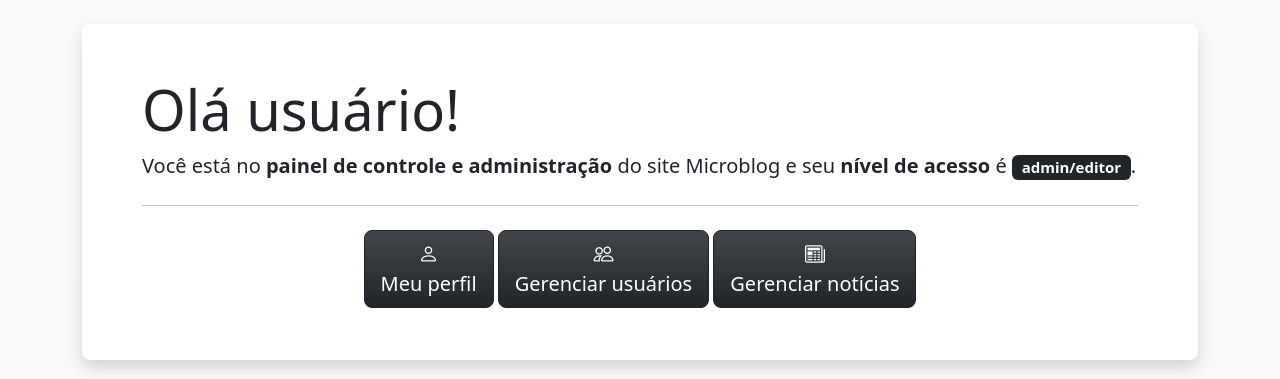
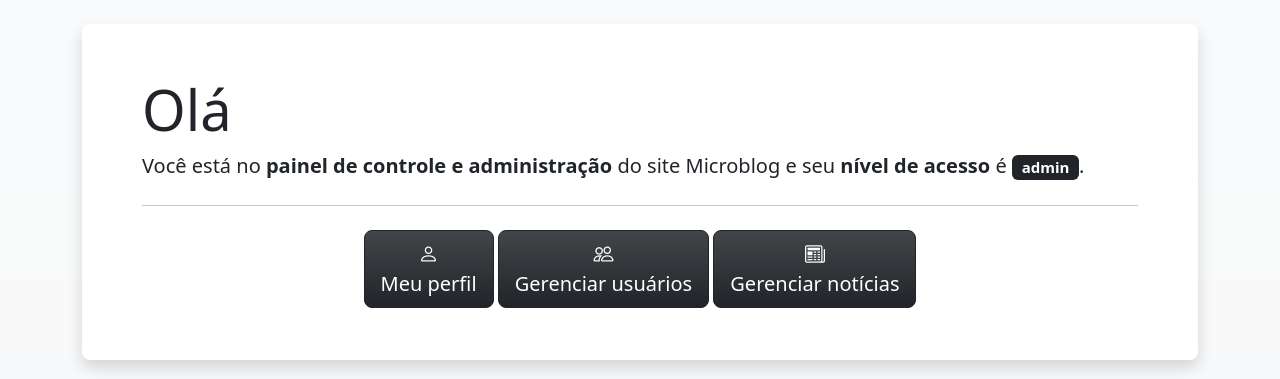
Before and after one commit to Vinicius01br/microblog-vinicius, a PHP site: page /admin/index.php in a window 1280 px wide. Shown: the part 73-452 px from the top of the page. Run offline with PHP 8.4, Linux system fonts and the light colour scheme; a user stored in the database is signed in.

Commit message:
05/06 16:32

```diff
--- a/admin/index.php
+++ b/admin/index.php
@@ -5,9 +5,10 @@ require_once "../inc/cabecalho-admin.php";
 
 <article class="p-5 my-4 rounded-3 bg-white shadow">
     <div class="container-fluid py-1">
-        <h2 class="display-4">Olá usuário!</h2>
+        <h2 class="display-4">Olá <? $_SESSION['nome'] ?>
+        </h2>
         <p class="fs-5">Você está no <b>painel de controle e administração</b> do
-		site Microblog e seu <b>nível de acesso</b> é <span class="badge bg-dark"> admin/editor </span>.</p>
+            site Microblog e seu <b>nível de acesso</b> é <span class="badge bg-dark"> <?=$_SESSION['tipo']?> </span>.</p>
         <hr class="my-4">
 
         <div class="d-grid gap-2 d-md-block text-center">
@@ -15,7 +16,7 @@ require_once "../inc/cabecalho-admin.php";
                 <i class="bi bi-person"></i> <br>
                 Meu perfil
             </a>
-			<a class="btn btn-dark bg-gradient btn-lg" href="usuarios.php">
+            <a class="btn btn-dark bg-gradient btn-lg" href="usuarios.php">
                 <i class="bi bi-people"></i> <br>
                 Gerenciar usuários
             </a>
--- a/admin/usuario-atualiza.php
+++ b/admin/usuario-atualiza.php
@@ -1,6 +1,8 @@
 <?php
 require_once "../inc/cabecalho-admin.php";
 require_once "../inc/funcoes-usuarios.php";
+verificaAcesso();
+verificarNivel();
 
 /* Pegando o valor do parâmetro id vindo da URL */
 $id = $_GET['id'];
@@ -8,6 +10,7 @@ $id = $_GET['id'];
 /* Executando a função com o id e recuperando os dados
 do usuário selecionado */
 $dadosUsuario = lerUmUsuario($conexao, $id);
+
 
 if(isset($_POST['atualizar'])){
 	$nome = $_POST['nome'];
--- a/admin/usuario-exclui.php
+++ b/admin/usuario-exclui.php
@@ -1,5 +1,7 @@
 <?php
 require_once "../inc/funcoes-usuarios.php";
+verificaAcesso();
+verificarNivel();
 
 // Obter (DA URL) o id do usuário que será excluído
 $id = $_GET['id'];
--- a/admin/usuario-insere.php
+++ b/admin/usuario-insere.php
@@ -1,5 +1,6 @@
 <?php
 require_once "../inc/cabecalho-admin.php";
+verificarNivel();
 require_once "../inc/funcoes-usuarios.php";
 if(isset($_POST['inserir'])){
 //Capturando os dados digitados
--- a/inc/funcoes-sessao.php
+++ b/inc/funcoes-sessao.php
@@ -53,3 +53,11 @@ function buscarUsuario($conexao, $email)
     $resultado = mysqli_query($conexao, $sql) or die(mysqli_error($conexao));
     return mysqli_fetch_assoc($resultado);
 }
+
+function verificarNivel(){
+    if($_SESSION['tipo']!= "admin"){
+        header("location:nao-autorizado.php");
+        exit;
+
+    }
+}
```
Also changed, not shown: admin/usuarios.php (+8 -9 lines).
